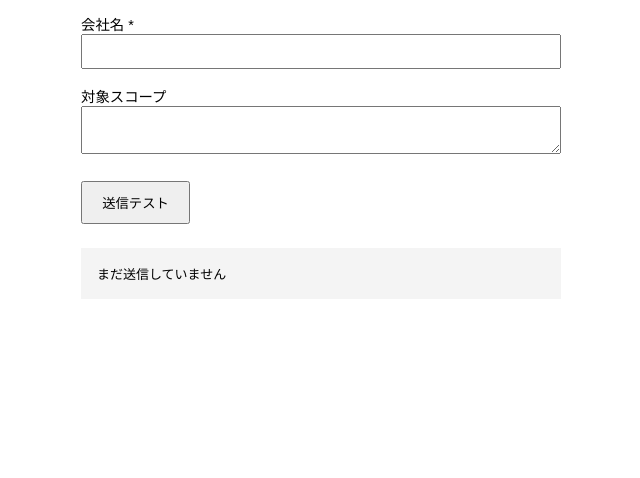
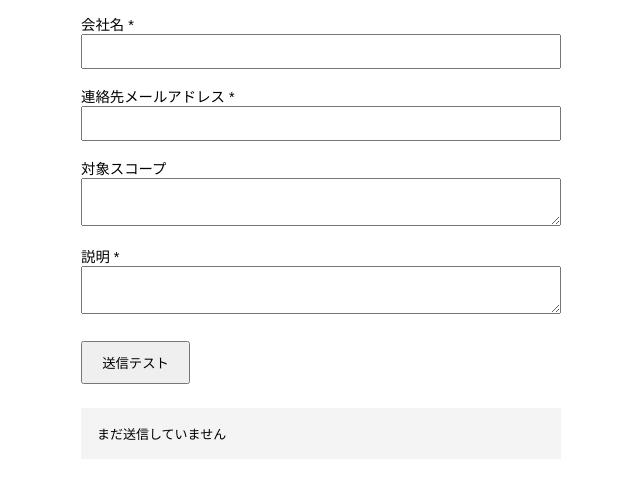
Before and after one commit to yazyuusennpai114514/bbp, a website: page bugbounty-worker/public/index.html in a window 1280 px wide. Shown: the part 190-668 px from the top of the page, without its empty margins (319-959 px from the left). Drawn offline with Linux system fonts and the light colour scheme.

Commit message:
Update form in index.html for bug bounty submission

```diff
--- a/bugbounty-worker/public/index.html
+++ b/bugbounty-worker/public/index.html
@@ -16,11 +16,13 @@
   <p>下のフォームを送信すると、Workers側の <code>POST /programs</code> にリクエストが飛びます。<br>
   <code>npm run dev</code> を実行しているターミナルにログが出れば成功です。</p>
 
-  <form id="form">
-    <label>会社名 *<input name="companyName" required></label>
-    <label>対象スコープ<textarea name="scope" rows="2"></textarea></label>
-    <button type="submit">送信テスト</button>
-  </form>
+<form id="form">
+  <label>会社名 *<input name="companyName" required></label>
+  <label>連絡先メールアドレス *<input name="contactEmail" type="email" required></label>
+  <label>対象スコープ<textarea name="scope" rows="2"></textarea></label>
+  <label>説明 *<textarea name="description" rows="2" required></textarea></label>
+  <button type="submit">送信テスト</button>
+</form>
 
   <pre id="result">まだ送信していません</pre>
   <script>
```
